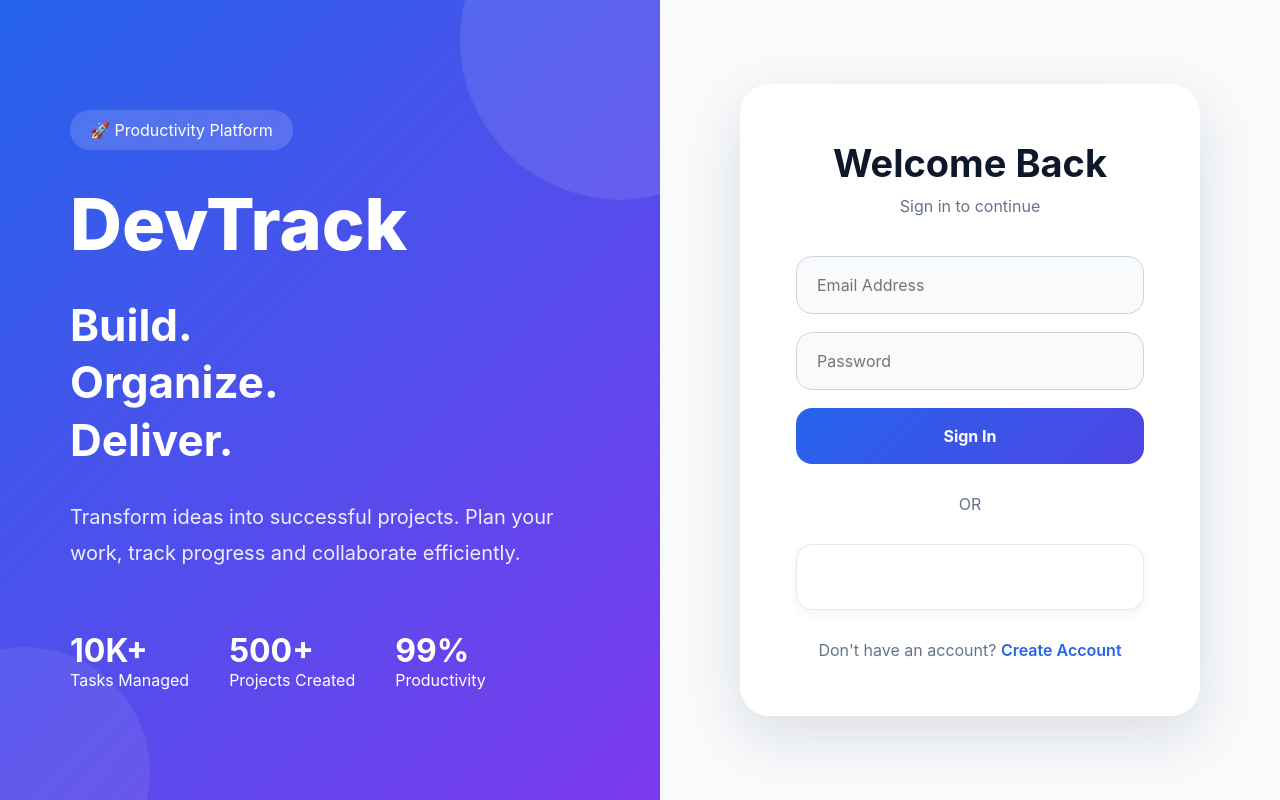
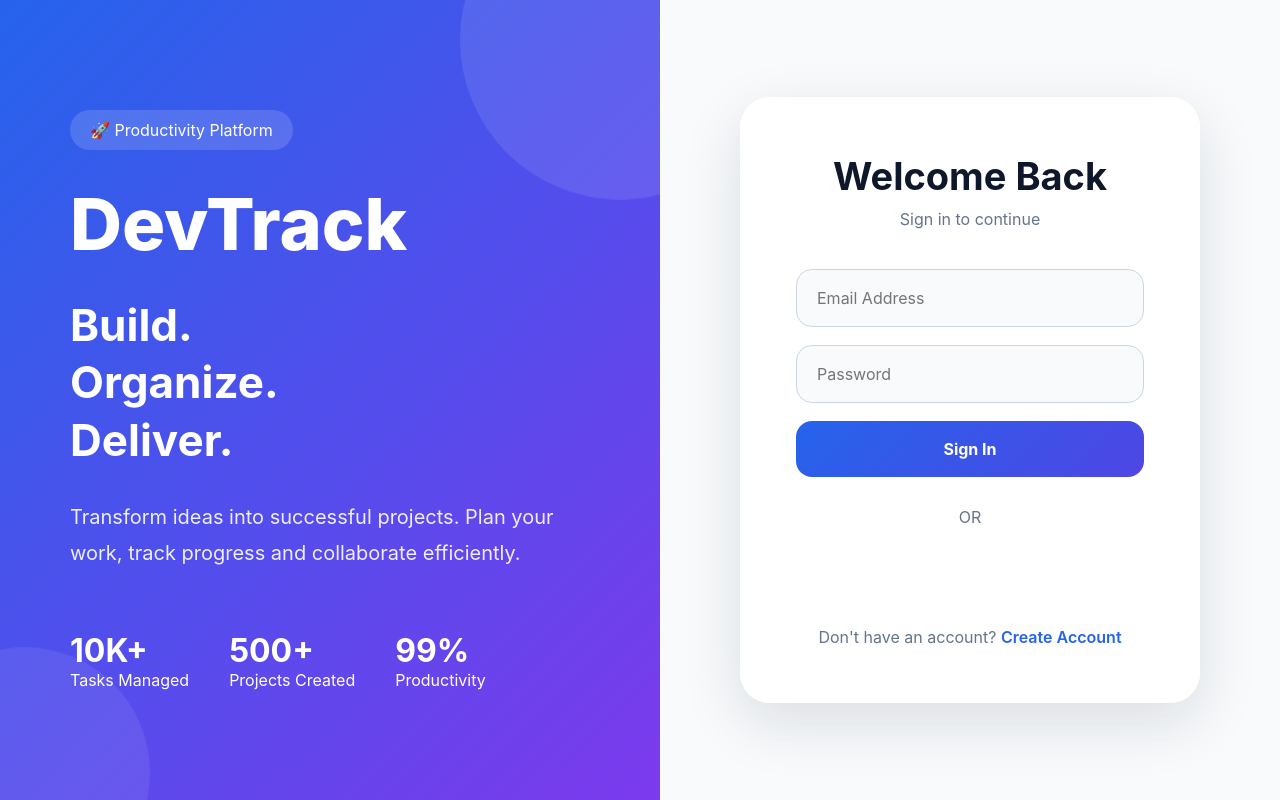
Before and after one commit to Hari-0509/DevTrack, a React app in the folder frontend/: page /login in a window 1280 px wide. Built offline with nearby package versions, Linux system fonts and the light colour scheme; the HTML template or start-up script is replaced by a standard one.

Commit message:
changes were done in backend

```diff
--- a/frontend/src/pages/Login.jsx
+++ b/frontend/src/pages/Login.jsx
@@ -302,26 +302,12 @@ function Login() {
   style={{
     display: "flex",
     justifyContent: "center",
-    marginTop: "10px",
   }}
 >
-  <div
-    style={{
-      width: "100%",
-      display: "flex",
-      justifyContent: "center",
-      padding: "12px",
-      border: "1px solid #E2E8F0",
-      borderRadius: "16px",
-      background: "#FFFFFF",
-      boxShadow:
-        "0 4px 12px rgba(0,0,0,0.05)",
-    }}
-  >
-    <GoogleLogin
-    theme="filled_blue"
+  <GoogleLogin
+    theme="outline"
     size="large"
-    shape="pill"
+    shape="rectangular"
     text="continue_with"
     width="320"
     onSuccess={handleGoogleLogin}
@@ -329,7 +315,6 @@ function Login() {
       alert("Google Login Failed")
     }
   />
-</div>
 </div>
 
           <p
--- a/frontend/src/pages/Register.jsx
+++ b/frontend/src/pages/Register.jsx
@@ -416,23 +416,15 @@ function Register() {
     style={{
       display: "flex",
       justifyContent: "center",
-      padding: "12px",
-      border: "1px solid #E2E8F0",
-      borderRadius: "16px",
-      background: "#FFFFFF",
-      boxShadow:
-        "0 4px 12px rgba(0,0,0,0.05)",
     }}
   >
     <GoogleLogin
       theme="outline"
       size="large"
-      shape="pill"
+      shape="rectangular"
       text="continue_with"
-      width="360"
-      onSuccess={
-        handleGoogleSuccess
-      }
+      width="320"
+      onSuccess={handleGoogleSuccess}
       onError={() =>
         console.log(
           "Google Register Failed"
@@ -441,7 +433,6 @@ function Register() {
     />
   </div>
 </div>
-
 
           <p
             style={{
```
